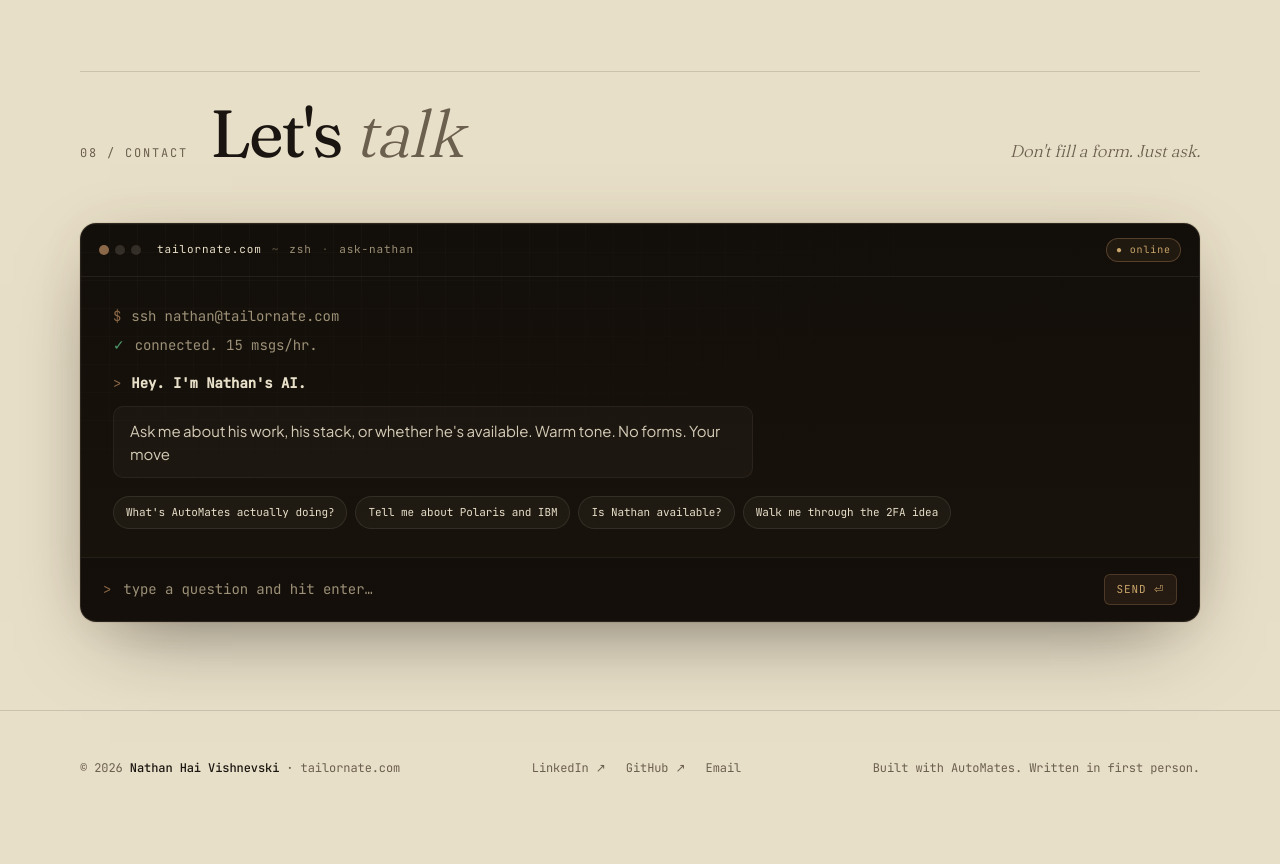
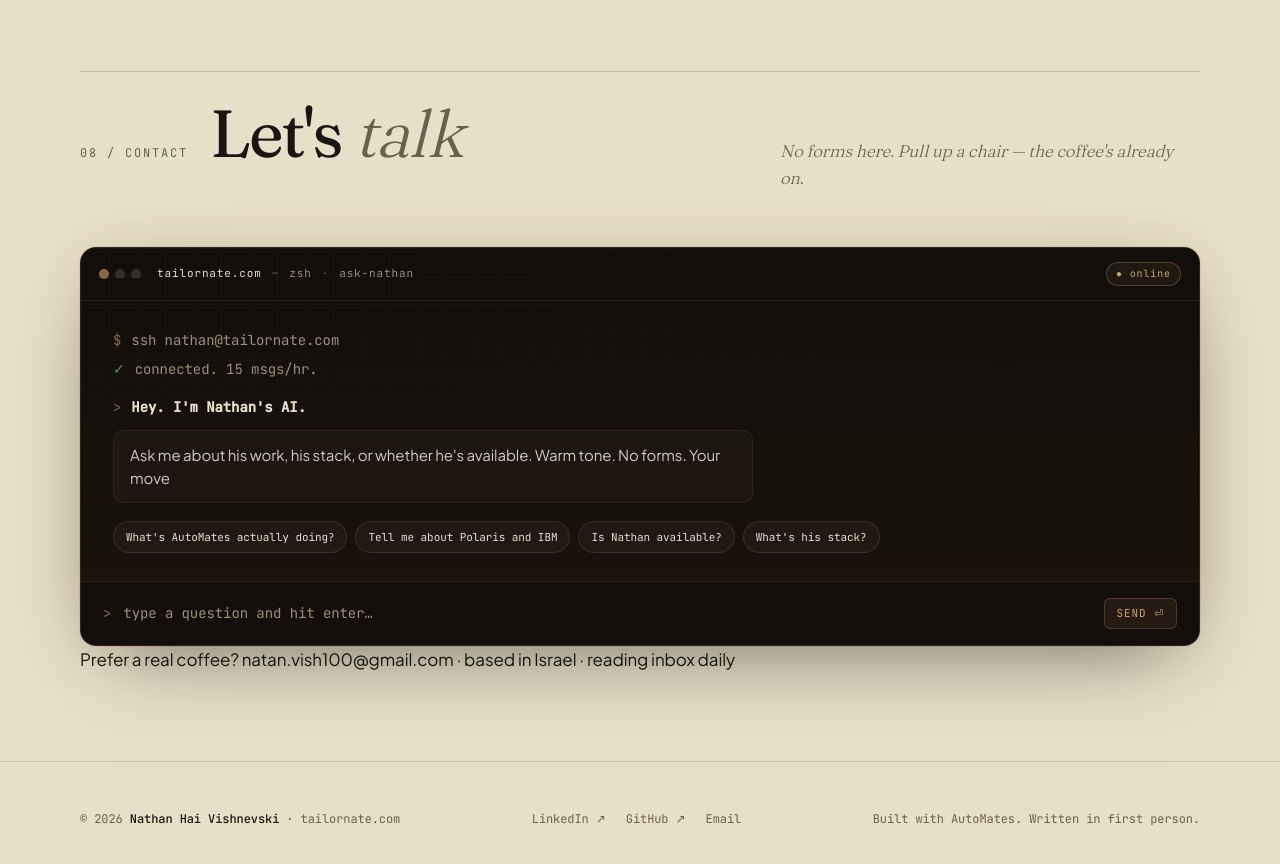
Before and after one commit to Nate-Vish/tailornate, a Next.js app: page / in a window 1280 px wide. Shown: the part 6260-7124 px from the top of the page. Before the commit the page ends 7102 px from the top, so only its background shows below. Built offline with nearby package versions, Linux system fonts and the light colour scheme.

Commit message:
Coffee-note contact and new suggestions

```diff
--- a/components/chat/ChatWidget.tsx
+++ b/components/chat/ChatWidget.tsx
@@ -9,7 +9,7 @@ const suggestions = [
   "What's AutoMates actually doing?",
   "Tell me about Polaris and IBM",
   "Is Nathan available?",
-  "Walk me through the 2FA idea",
+  "What's his stack?",
 ]
 
 export default function ChatWidget() {
@@ -54,7 +54,9 @@ export default function ChatWidget() {
           <h2 id="chat-heading" className="sec-ti">
             Let&apos;s <em>talk</em>
           </h2>
-          <p className="sec-lead">Don&apos;t fill a form. Just ask.</p>
+          <p className="sec-lead">
+            No forms here. Pull up a chair — the coffee&apos;s already on.
+          </p>
         </div>
 
         <div className="chat">
@@ -123,6 +125,12 @@ export default function ChatWidget() {
             disabled={rateLimited}
           />
         </div>
+
+        <p className="coffee-note">
+          Prefer a real coffee?{" "}
+          <a href="mailto:natan.vish100@gmail.com">natan.vish100@gmail.com</a> · based in Israel ·
+          reading inbox daily
+        </p>
       </div>
     </section>
   )
```
